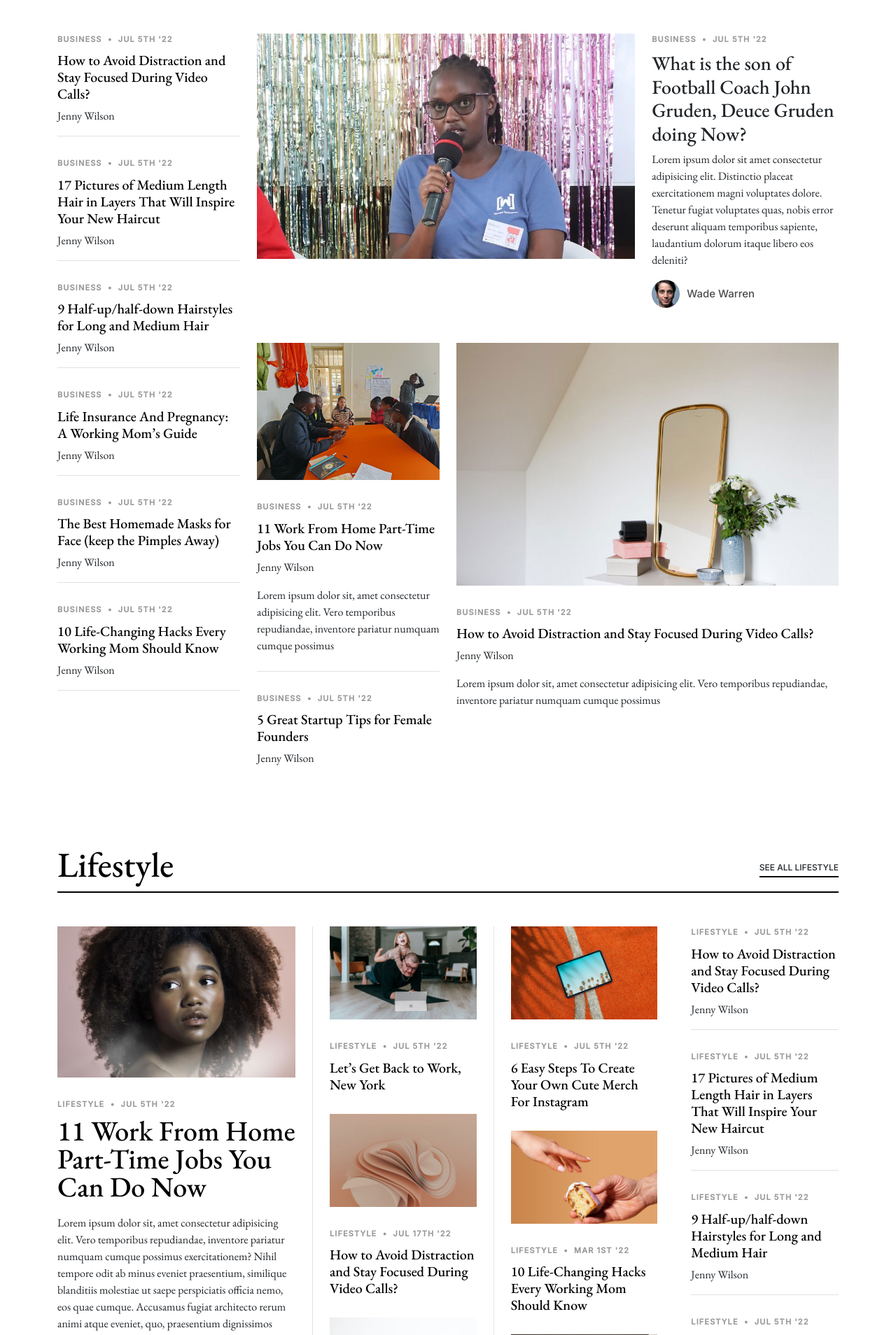
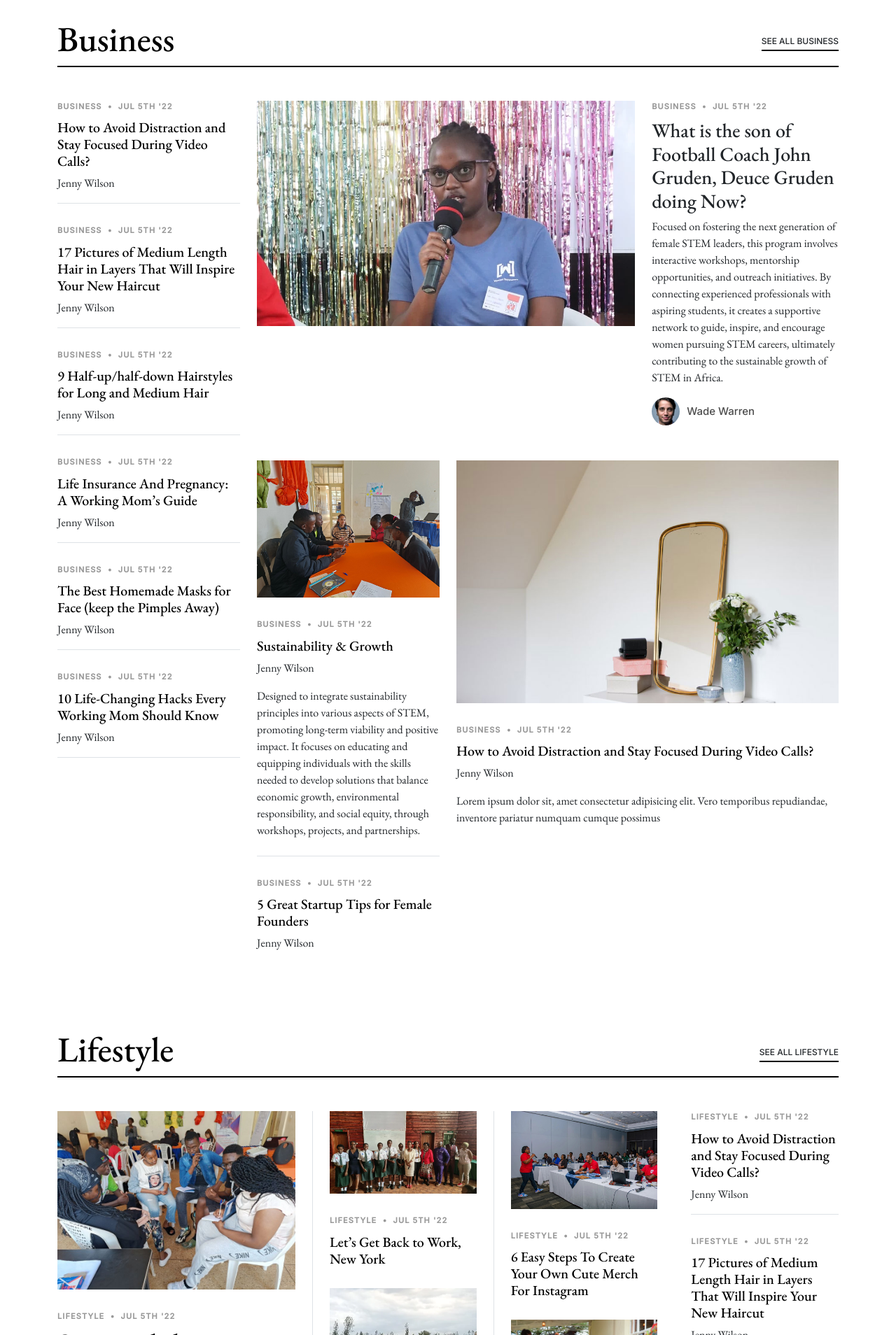
Before and after one commit to Stefan881/Women_In_Sustainable_STEM_Africa, a Django app: page / in a window 1280 px wide. Shown: the part 2960-4868 px from the top of the page at 70% size. Run offline with Django 4.2, Linux system fonts and the light colour scheme; some libraries are stand-ins or nearby versions; some web fonts are replaced.

Commit message:
changed images

```diff
--- a/WiSSA/templates/index.html
+++ b/WiSSA/templates/index.html
@@ -219,9 +219,9 @@
                 <div class="post-entry-1 border-bottom">
                   <a href="single-post.html"><img src="{% static 'assets/img/MIZIZI8.jpg' %}" alt="" class="img-fluid"></a>
                   <div class="post-meta"><span class="date">Culture</span> <span class="mx-1">&bullet;</span> <span>Jul 5th '22</span></div>
-                  <h2 class="mb-2"><a href="single-post.html">11 Work From Home Part-Time Jobs You Can Do Now</a></h2>
+                  <h2 class="mb-2"><a href="single-post.html">Sustainability & Growth</a></h2>
                   <span class="author mb-3 d-block">Jenny Wilson</span>
-                  <p class="mb-4 d-block">Lorem ipsum dolor sit, amet consectetur adipisicing elit. Vero temporibus repudiandae, inventore pariatur numquam cumque possimus</p>
+                  <p class="mb-4 d-block">Designed to integrate sustainability principles into various aspects of STEM, promoting long-term viability and positive impact. It focuses on educating and equipping individuals with the skills needed to develop solutions that balance economic growth, environmental responsibility, and social equity, through workshops, projects, and partnerships</p>
                 </div>
 
                 <div class="post-entry-1">
@@ -302,7 +302,7 @@
               <div>
                 <div class="post-meta"><span class="date">Business</span> <span class="mx-1">&bullet;</span> <span>Jul 5th '22</span></div>
                 <h3><a href="single-post.html">What is the son of Football Coach John Gruden, Deuce Gruden doing Now?</a></h3>
-                <p>Lorem ipsum dolor sit amet consectetur adipisicing elit. Distinctio placeat exercitationem magni voluptates dolore. Tenetur fugiat voluptates quas, nobis error deserunt aliquam temporibus sapiente, laudantium dolorum itaque libero eos deleniti?</p>
+                <p>Focused on fostering the next generation of female STEM leaders, this program involves interactive workshops, mentorship opportunities, and outreach initiatives. By connecting experienced professionals with aspiring students, it creates a supportive network to guide, inspire, and encourage women pursuing STEM careers, ultimately contributing to the sustainable growth of STEM in Africa.</p>
                 <div class="d-flex align-items-center author">
                   <div class="photo"><img src="{% static 'assets/img/person-4.jpg' %}" alt="" class="img-fluid"></div>
                   <div class="name">
@@ -317,9 +317,11 @@
                 <div class="post-entry-1 border-bottom">
                   <a href="single-post.html"><img src="{% static 'assets/img/MIZIZI4.jpg' %}" alt="" class="img-fluid"></a>
                   <div class="post-meta"><span class="date">Business</span> <span class="mx-1">&bullet;</span> <span>Jul 5th '22</span></div>
-                  <h2 class="mb-2"><a href="single-post.html">11 Work From Home Part-Time Jobs You Can Do Now</a></h2>
+                  <h2 class="mb-2"><a href="single-post.html">Sustainability & Growth</a></h2>
                   <span class="author mb-3 d-block">Jenny Wilson</span>
-                  <p class="mb-4 d-block">Lorem ipsum dolor sit, amet consectetur adipisicing elit. Vero temporibus repudiandae, inventore pariatur numquam cumque possimus</p>
+                  <p class="mb-4 d-block">Designed to integrate sustainability principles into various aspects of STEM, promoting long-term viability and positive impact. It focuses on educating and equipping individuals with the skills needed to develop solutions that balance economic growth, environmental responsibility, and social equity, through workshops, projects, and partnerships.
+
+                  </p>
                 </div>
 
                 <div class="post-entry-1">
@@ -392,10 +394,12 @@
         <div class="row g-5">
           <div class="col-lg-4">
             <div class="post-entry-1 lg">
-              <a href="single-post.html"><img src="{% static 'assets/img/post-landscape-8.jpg' %}" alt="" class="img-fluid"></a>
+              <a href="single-post.html"><img src="{% static 'assets/img/MIZIZI1.jpg' %}" alt="" class="img-fluid"></a>
               <div class="post-meta"><span class="date">Lifestyle</span> <span class="mx-1">&bullet;</span> <span>Jul 5th '22</span></div>
-              <h2><a href="single-post.html">11 Work From Home Part-Time Jobs You Can Do Now</a></h2>
-              <p class="mb-4 d-block">Lorem ipsum dolor sit, amet consectetur adipisicing elit. Vero temporibus repudiandae, inventore pariatur numquam cumque possimus exercitationem? Nihil tempore odit ab minus eveniet praesentium, similique blanditiis molestiae ut saepe perspiciatis officia nemo, eos quae cumque. Accusamus fugiat architecto rerum animi atque eveniet, quo, praesentium dignissimos</p>
+              <h2><a href="single-post.html">Sustainability & Growth</a></h2>
+              <p class="mb-4 d-block">Designed to integrate sustainability principles into various aspects of STEM, promoting long-term viability and positive impact. It focuses on educating and equipping individuals with the skills needed to develop solutions that balance economic growth, environmental responsibility, and social equity, through workshops, projects, and partnerships.
+
+              </p>
 
               <div class="d-flex align-items-center author">
                 <div class="photo"><img src="{% static 'assets/img/person-7.jpg'  %}" alt="" class="img-fluid"></div>
@@ -423,34 +427,34 @@
             <div class="row g-5">
               <div class="col-lg-4 border-start custom-border">
                 <div class="post-entry-1">
-                  <a href="single-post.html"><img src="{% static 'assets/img/post-landscape-6.jpg' %}" alt="" class="img-fluid"></a>
+                  <a href="single-post.html"><img src="{% static 'assets/img/MERU1.jpg' %}" alt="" class="img-fluid"></a>
                   <div class="post-meta"><span class="date">Lifestyle</span> <span class="mx-1">&bullet;</span> <span>Jul 5th '22</span></div>
                   <h2><a href="single-post.html">Let’s Get Back to Work, New York</a></h2>
                 </div>
                 <div class="post-entry-1">
-                  <a href="single-post.html"><img src="{% static 'assets/img/post-landscape-5.jpg' %}" alt="" class="img-fluid"></a>
+                  <a href="single-post.html"><img src="{% static 'assets/img/FOUR.webp' %}" alt="" class="img-fluid"></a>
                   <div class="post-meta"><span class="date">Lifestyle</span> <span class="mx-1">&bullet;</span> <span>Jul 17th '22</span></div>
                   <h2><a href="single-post.html">How to Avoid Distraction and Stay Focused During Video Calls?</a></h2>
                 </div>
                 <div class="post-entry-1">
-                  <a href="single-post.html"><img src="{% static 'assets/img/post-landscape-4.jpg' %}" alt="" class="img-fluid"></a>
+                  <a href="single-post.html"><img src="{% static 'assets/img/MIZIZI5.jpg' %}" alt="" class="img-fluid"></a>
                   <div class="post-meta"><span class="date">Lifestyle</span> <span class="mx-1">&bullet;</span> <span>Mar 15th '22</span></div>
                   <h2><a href="single-post.html">Why Craigslist Tampa Is One of The Most Interesting Places On the Web?</a></h2>
                 </div>
               </div>
               <div class="col-lg-4 border-start custom-border">
                 <div class="post-entry-1">
-                  <a href="single-post.html"><img src="{% static 'assets/img/post-landscape-3.jpg' %}" alt="" class="img-fluid"></a>
+                  <a href="single-post.html"><img src="{% static 'assets/img/NANCY5.jpg' %}" alt="" class="img-fluid"></a>
                   <div class="post-meta"><span class="date">Lifestyle</span> <span class="mx-1">&bullet;</span> <span>Jul 5th '22</span></div>
                   <h2><a href="single-post.html">6 Easy Steps To Create Your Own Cute Merch For Instagram</a></h2>
                 </div>
                 <div class="post-entry-1">
-                  <a href="single-post.html"><img src="{% static 'assets/img/post-landscape-2.jpg'  %}" alt="" class="img-fluid"></a>
+                  <a href="single-post.html"><img src="{% static 'assets/img/TEN.webp'  %}" alt="" class="img-fluid"></a>
                   <div class="post-meta"><span class="date">Lifestyle</span> <span class="mx-1">&bullet;</span> <span>Mar 1st '22</span></div>
                   <h2><a href="single-post.html">10 Life-Changing Hacks Every Working Mom Should Know</a></h2>
                 </div>
                 <div class="post-entry-1">
-                  <a href="single-post.html"><img src="{% static 'assets/img/post-landscape-1.jpg' %}" alt="" class="img-fluid"></a>
+                  <a href="single-post.html"><img src="{% static 'assets/img/NANCY3.jpg' %}" alt="" class="img-fluid"></a>
                   <div class="post-meta"><span class="date">Lifestyle</span> <span class="mx-1">&bullet;</span> <span>Jul 5th '22</span></div>
                   <h2><a href="single-post.html">5 Great Startup Tips for Female Founders</a></h2>
                 </div>
```
